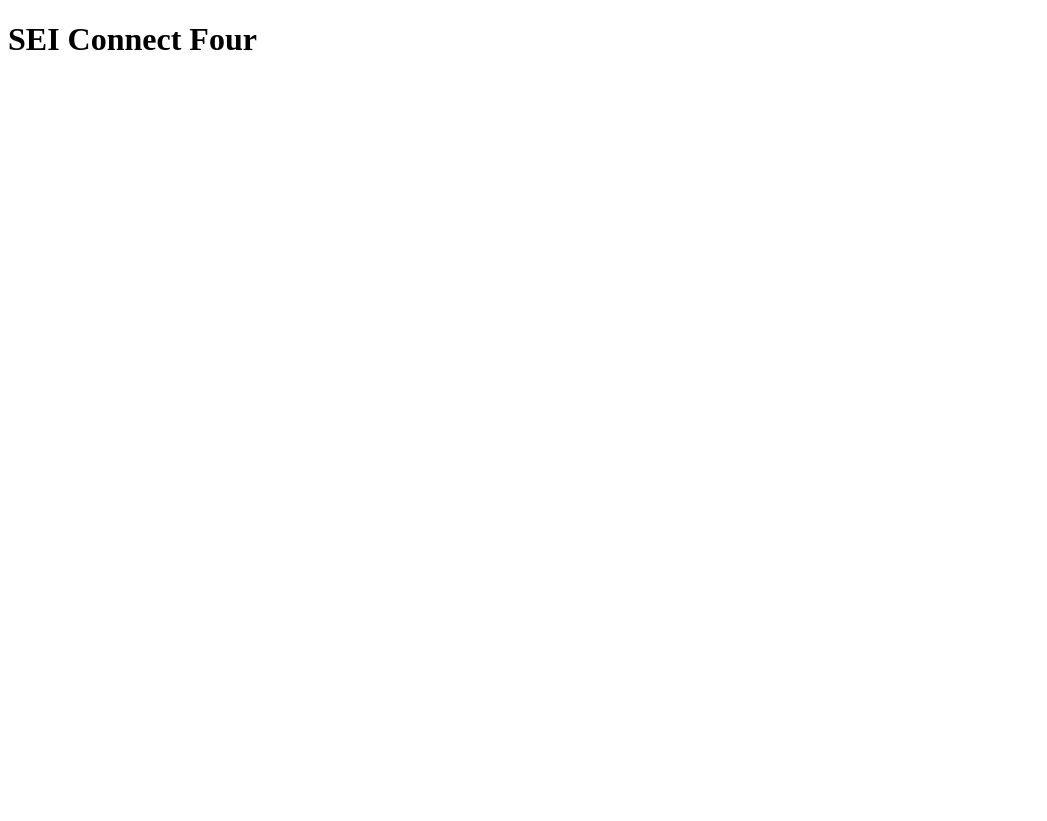
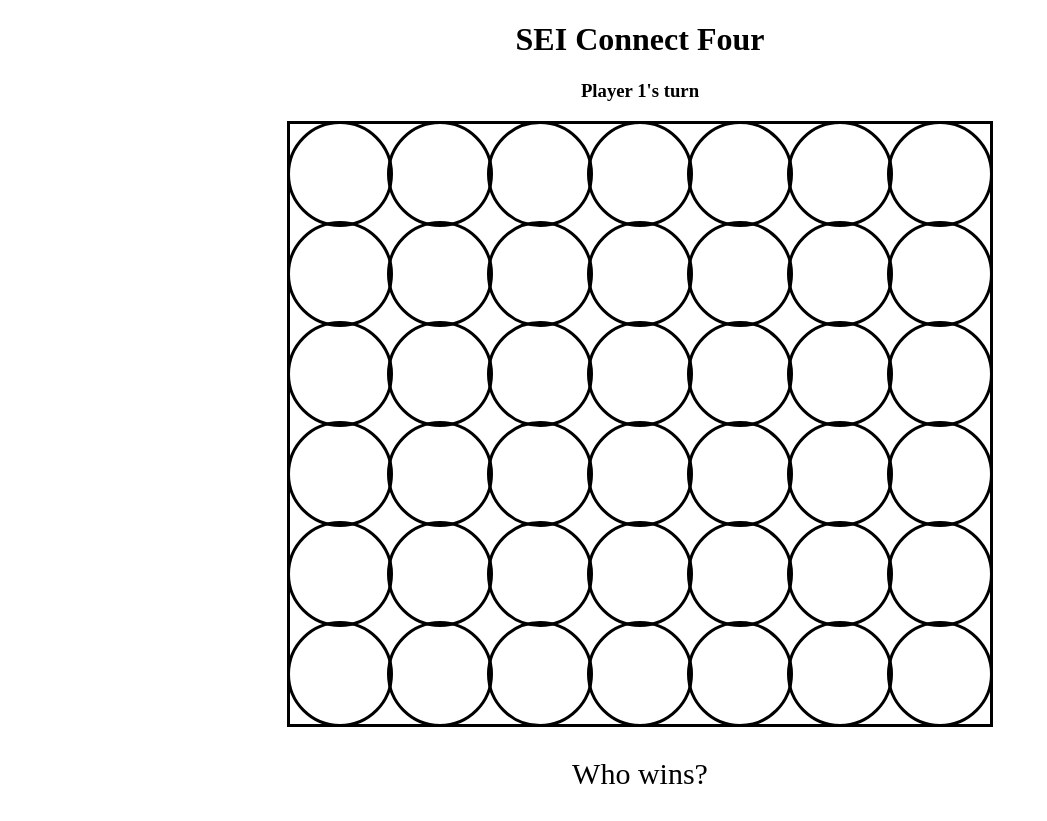
Before and after one commit to FahadJanahi10/Connect-4---Fahad, a plain HTML site: page index.html in a window 1280 px wide. Shown: the whole page, without its empty margins (0-1047 px from the left). Before the commit the page ends 800 px from the top, so only its background shows below. Drawn offline with Linux system fonts and the light colour scheme.

Commit message:
bit of updates

```diff
--- a/index.html
+++ b/index.html
@@ -12,8 +12,10 @@
     <div class="mainDev">
         <div class="header">
             <h1 class="title">SEI Connect Four</h1>
+            <h3 class="turns">Player 1's turn</h3>
         </div>
         <div class="container">
+            <!-- <img src="./images/green_circle.png" /> -->
             <div divIndex = "0" id="grid"></div>
             <div divIndex = "1" id="grid"></div>
             <div divIndex = "2" id="grid"></div>
@@ -56,9 +58,10 @@
             <div divIndex = "39" id="grid"></div>
             <div divIndex = "40" id="grid"></div>
             <div divIndex = "41" id="grid"></div>
-        <div divIndex = "42" id="grid"></div>
             </div>
-
+        <div class="indicator">
+            <p class="winner">Who wins?</p>
+        </div>
     </div>
 </body>
 </html>
--- a/style.css
+++ b/style.css
@@ -0,0 +1,27 @@
+body {
+    /* background-color: blueviolet; */
+}
+.header{
+    text-align: center;
+}
+.container{
+    /* background-color: peachpuff; */
+    border: 3px solid black;
+    height: 600px;
+    width: 700px;
+    margin: auto;
+    display: grid;
+    grid-template-columns: 1fr 1fr 1fr 1fr 1fr 1fr 1fr;
+    grid-template-rows: 1fr 1fr 1fr 1fr 1fr 1fr;
+}
+#grid{
+    height: 100px;
+    width: 100px;
+    border: 1px;
+    border-radius: 50px;
+    outline: solid black;
+}
+.indicator{
+    text-align: center;
+    font-size: 30px;
+}
```
Also changed, not shown: script.js (+15 -0 lines), images/green_circle.png (added), images/yellow-circle.png (added). Lines whose indentation alone changed are shown as unchanged.
